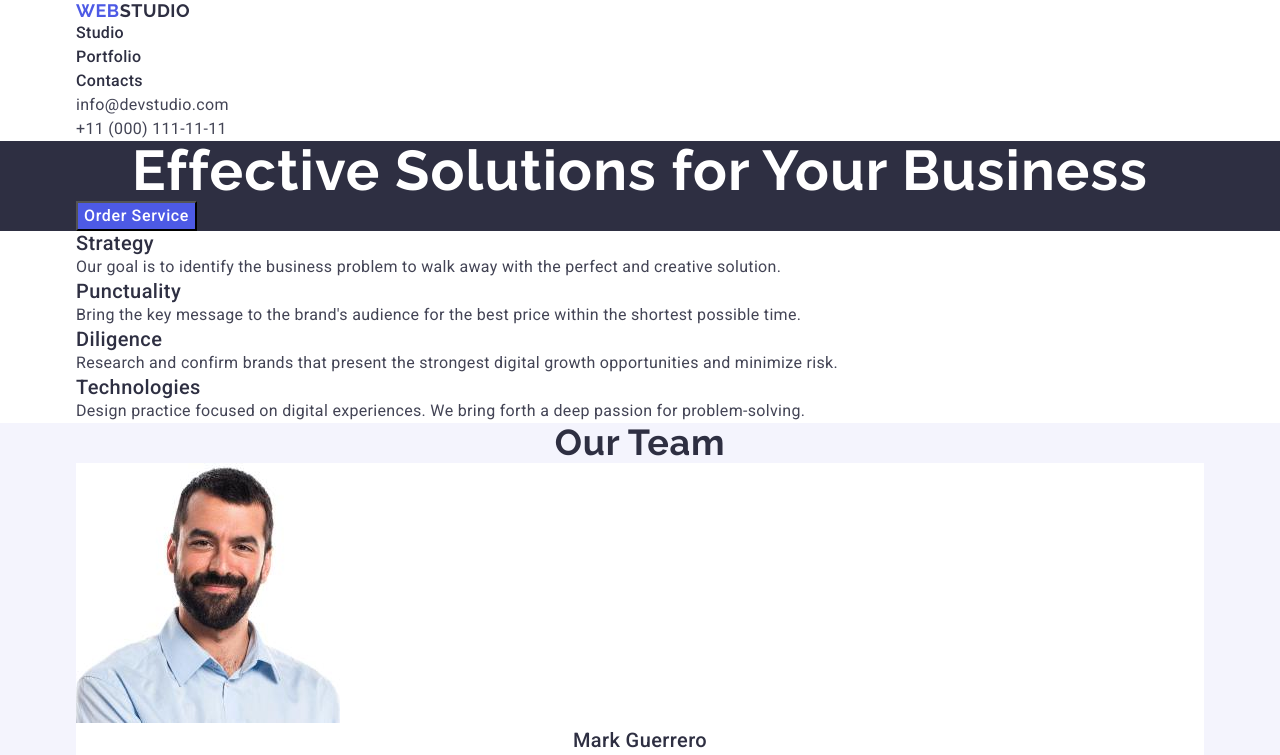
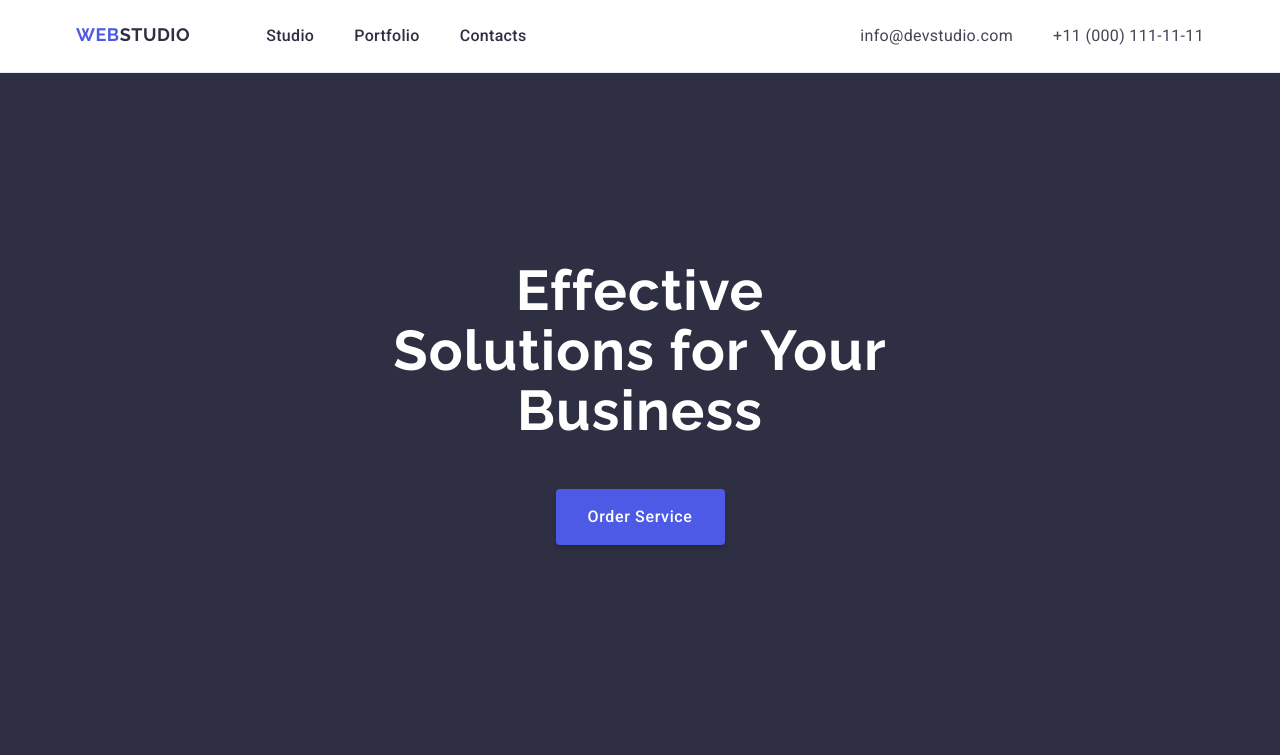
Before and after one commit to SerhiiKuznetsQA/goit-markup-hw-03, a plain HTML site: page index.html in a window 1280 px wide. Shown: the top 755 px of the page. Drawn offline with nearby package versions, Linux system fonts and the light colour scheme.

Commit message:
added cs rules for hero section and our oport

```diff
--- a/css/styles.css
+++ b/css/styles.css
@@ -1,3 +1,8 @@
+*,
+*::before,
+*::after {
+    box-sizing: border-box;
+}
 body{
     font-family: 'Roboto' , sans-serif;
    color:#434455 ;
@@ -24,8 +29,25 @@ max-width: 1158px;
 padding: 0 15px;
 margin:0 auto;
 }
+.header {
+    border-bottom: 1px solid #E7E9FC;
+}
+img {
+    display: block;
+    max-width: 100%;
+    height: auto;
+}
 
 /*-------HEADER----------*/
+
+.header-container {
+display: flex;
+}
+.navigation {
+    display: flex;
+    flex-grow: 1;
+
+}
 
 .header-logo {
         font-family: "Raleway", sans-serif;
@@ -35,17 +57,26 @@ margin:0 auto;
         letter-spacing: 0.03em;
         text-transform: uppercase;
         color:#4D5AE5;
+        margin-right: 76px;
 }
 
 .logo-part {
   color: #2E2F42;
 }
+.header-contacts-list {
+    display: flex;
+    gap: 40px;
+}
+.navigation-list {
+    display: flex;
+    gap: 40px;
+}
 .header{
+    padding-top: 24px;
+    padding-bottom: 24px;
+}
 
-}
-.navigation{
 
-}
 
 .navigation-item-link {
     font-weight: 500;
@@ -60,6 +91,7 @@ margin:0 auto;
 .navigation-item-link:focus{
     color: #404BBF;
 }
+
 .navigation-item {
 
 }
@@ -67,10 +99,14 @@ margin:0 auto;
 
 .header-contacts {
     font-style: normal;
+    display: flex;
+}
+
+.header-contacts-list{
+    display: flex;
+
 
 }
-
-
 
 
 .header-contacts-item {
@@ -89,12 +125,25 @@ color: #404BBF;
 
 }
 
+
 /*-------HERO-SECTION----------*/
 
 .hero-section {
-    background-color:#2E2F42 ;
+    background-color: #2E2F42;
+    width: 100%;
+        padding-top: 188px;
+        padding-bottom: 292px;
+        padding-left: 0;
+        padding-right:0;
+        margin: 0 auto;
 }
+.hero-wrap{
+display: flex;
+flex-direction: column;
+justify-content: center;
+align-items:center;
 
+}
 .hero-title {
         font-family: "Raleway", sans-serif;
         font-weight: 700;
@@ -103,7 +152,11 @@ color: #404BBF;
         letter-spacing: 0.02em;
         text-align: center;
         color:#FFFFFF ;
+        max-width: 496px;
+        margin: 0 auto 48px;
+
 }
+
 
 .order-btn {
     font-family: "Roboto", sans-serif;
@@ -114,6 +167,20 @@ color: #404BBF;
     color: #FFFFFF;
     background-color: #4D5AE5;
     cursor: pointer;
+    margin: 0 auto;
+    display: flex;
+     align-items: center;
+     flex-wrap: nowrap;
+     border:none;
+     gap: 10px;
+     border-radius: 4px;
+     padding: 16px 32px;
+     max-width: 169px;
+    height: 56px;
+     box-shadow: 0 4px 4px 0 rgba(0, 0, 0, 0.15);
+    white-space: nowrap;
+
+
 }
 .order-btn:hover,
 .order-btn:focus{
@@ -121,11 +188,18 @@ color: #404BBF;
 }
 
 /*-------Opportunitie-SECTION----------*/
-.opportunities {}
+.opportunities {
+padding: 120px 156px;
+}
 
-.opportunities-list {}
+.opportunities-list {
+display: flex;
+gap: 24px;
+}
 
-.opportunities-item {}
+.opportunities-item {
+width:calc((100% - 3 * 24px)/4);
+}
 
 .opportunities-subtitle {
         font-weight: 500;
@@ -133,6 +207,7 @@ color: #404BBF;
         line-height: 1.2;
         letter-spacing: 0.02em;
         color: #2E2F42;
+        margin-bottom: 8px;
 }
 
 .opportunities-text {
@@ -159,6 +234,7 @@ color: #404BBF;
     }
 
 .our-team-list {
+    display: flex;
 
 }
 
@@ -200,10 +276,10 @@ color: #404BBF;
 
 .protfolio-list {
     background-color: #FFFFFF;
+    display: flex;
 }
 
 .portfolio-item {
-
 }
 
 .portfolio-picture {
--- a/index.html
+++ b/index.html
@@ -7,7 +7,6 @@
   <link rel="preconnect" href="https://fonts.gstatic.com" crossorigin>
   <link href="https://fonts.googleapis.com/css2?family=Raleway:wght@700&family=Roboto:wght@400;500;700&display=swap"
     rel="stylesheet">
-    <link rel="stylesheet" href="https://cdnjs.cloudflare.com/ajax/libs/modern-normalize/1.1.2/modern-normalize.min.css">
     <link rel="stylesheet" href="https://cdnjs.cloudflare.com/ajax/libs/modern-normalize/2.0.0/modern-normalize.min.css"
       integrity="sha512-4xo8blKMVCiXpTaLzQSLSw3KFOVPWhm/TRtuPVc4WG6kUgjH6J03IBuG7JZPkcWMxJ5huwaBpOpnwYElP/m6wg=="
       crossorigin="anonymous" referrerpolicy="no-referrer" />
@@ -16,7 +15,7 @@
   </head>
   <body>
         <header class="header">
-          <div class="container">
+          <div class="container header-container">
           <nav class="navigation">
               <a class="header-logo" href="./index.html">Web<span class="logo-part">Studio</span></a>
             <ul class="navigation-list">
@@ -26,7 +25,7 @@
             </ul>
           </nav>
          <address  class="header-contacts">
-          <ul class="header-contatcs-list">
+          <ul class="header-contacts-list">
             <li class="header-contacts-item"><a class='header-contacts-link' href="mailto:info@devstudio.com">info@devstudio.com</a></li>
             <li class="header-contacts-item"><a class='header-contacts-link' href="tel:+110001111111">+11 (000) 111-11-11</a></li>
           </ul>
@@ -36,9 +35,12 @@
     <main>
         <section class="hero-section">
           <div class="container">
+            <div class="hero-wrap">
+              <div class="hero-span">
           <h1 class="hero-title">Effective Solutions for Your Business</h1>
+          </div>
           <button class="order-btn" type="button">Order Service</button>
-          </div>
+        </div>
         </section>
         <section class="opportunities">
           <div class="container">
@@ -73,6 +75,7 @@
               </p>
             </li>
           </ul>
+          </div>
           </div>
         </section>
         <section class="our-team">
```
Lines whose indentation alone changed are shown as unchanged.
